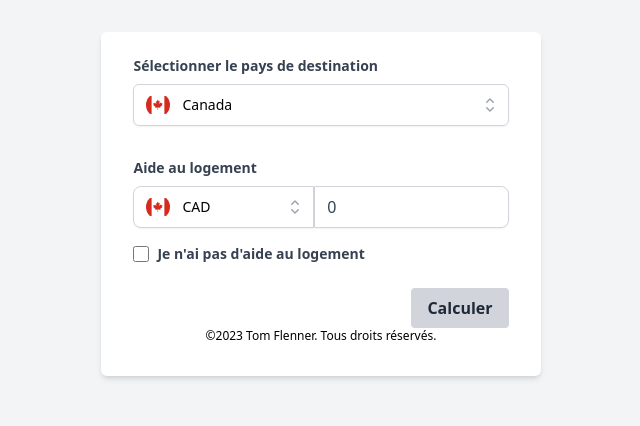
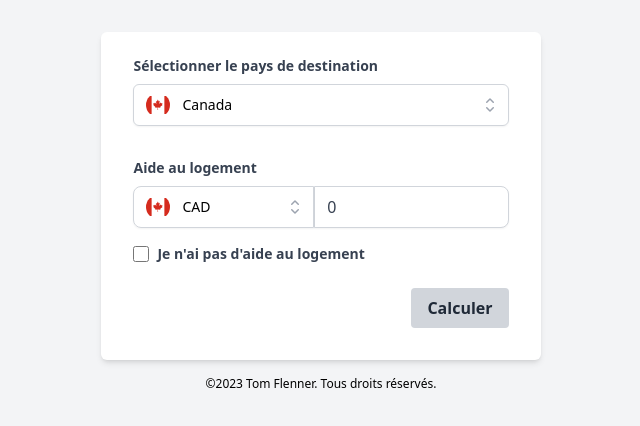
Before and after one commit to tomflenner/allowance-calculator, a Vue app: page / in a window 1280 px wide. Shown: the part 196-622 px from the top of the page, without its empty margins (319-959 px from the left). Built offline with nearby package versions, Linux system fonts and the light colour scheme.

Commit message:
move credit outside div

```diff
--- a/src/components/BaseForm.vue
+++ b/src/components/BaseForm.vue
@@ -21,8 +21,8 @@ const calculate = () => {
   >
     <AllowanceForm v-if="!showResult" :calculate="calculate" />
     <AllowanceResult v-if="showResult" :back="back" />
-    <p class="text-center text-xs">
-      &copy;2023 Tom Flenner. Tous droits réservés.
-    </p>
   </div>
+  <p class="text-center text-xs">
+    &copy;2023 Tom Flenner. Tous droits réservés.
+  </p>
 </template>
```
